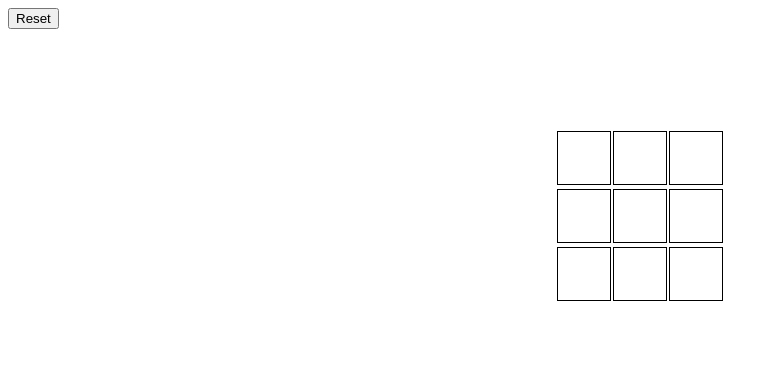
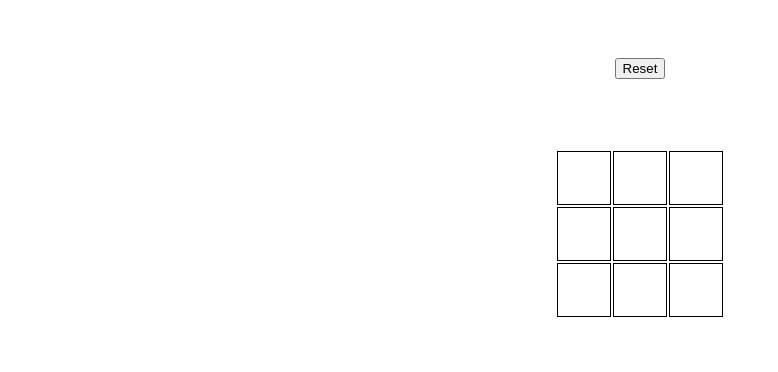
Before and after one commit to lissashea/tic-tac-toe, a plain HTML site: page index.html in a window 1280 px wide. Shown: the whole page, without its empty margins (0-778 px from the left). Drawn offline with Linux system fonts and the light colour scheme.

Commit message:
update to styling

```diff
--- a/index.html
+++ b/index.html
@@ -9,7 +9,11 @@
   <script src="main.js" defer></script>
 </head>
 <body>
+  <div class="container">
+    <div class="message-container">
   <button id="reset">Reset</button>
   <div id="message"></div>
+    </div>
+</div>
 </body>
 </html>
--- a/main.js
+++ b/main.js
@@ -1,3 +1,4 @@
+
 let table = document.createElement('table');
 
 for (let i = 0; i < 3; i++) {
@@ -10,7 +11,7 @@ for (let i = 0; i < 3; i++) {
       table.append(row);
 }
 
-document.body.append(table);
+document.body.append(table)
 
 let squares = document.querySelectorAll('td');
 let message = document.querySelector('#message');
--- a/styles.css
+++ b/styles.css
@@ -1,12 +1,14 @@
+.container {
+  display: flex;
+  flex-direction: column;
+  justify-content: center;
+  align-items: center;
+}
+
 table {
   border-collapse: inherit;
-  display: flex;
-  flex-wrap: nowrap;
-  flex-direction: column-reverse;
-  justify-content: center;
-  align-items: center;
   margin: auto;
-  padding: 100px;
+  padding: 50px;
 }
 
 td {
@@ -16,3 +18,16 @@ td {
   text-align: center;
   vertical-align: middle;
 }
+
+.message-container {
+  margin-top: 50px;
+  color: black;
+  display: flex;
+  flex-direction: column;
+  align-items: stretch;
+  justify-content: space-evenly;
+}
+
+#message {
+  margin-top: 20px;
+}
```
